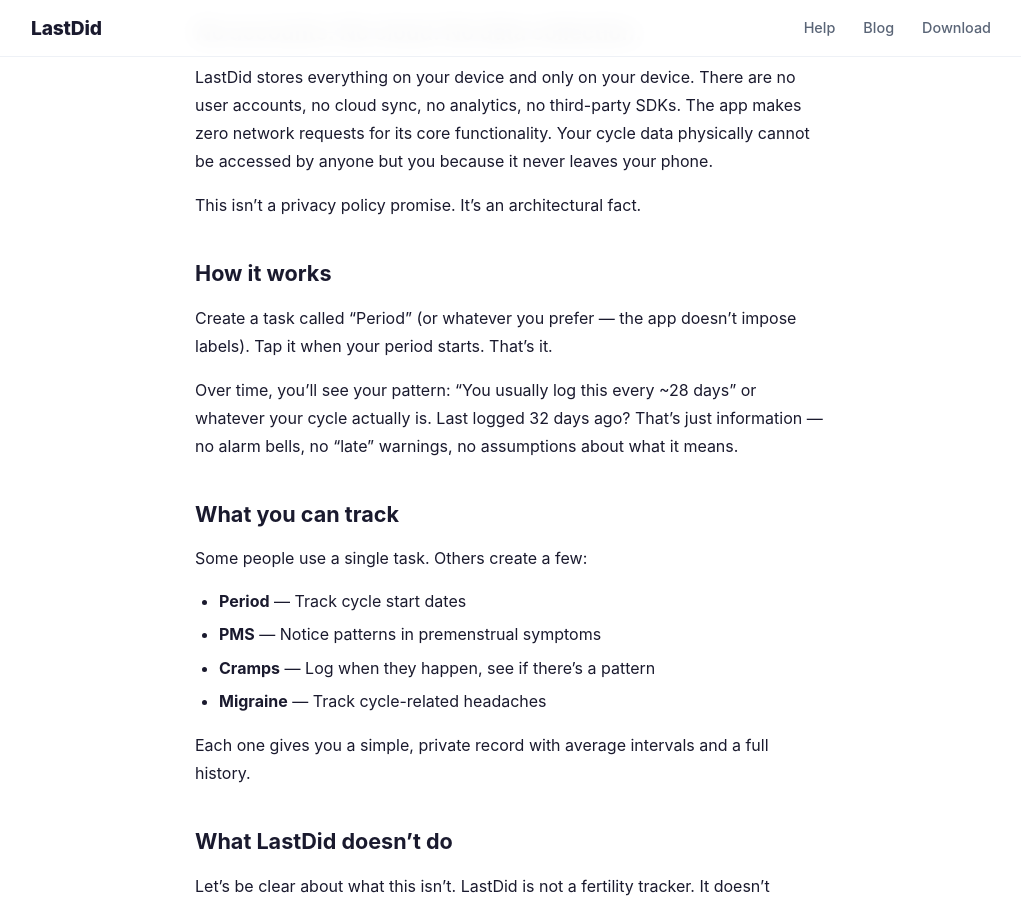
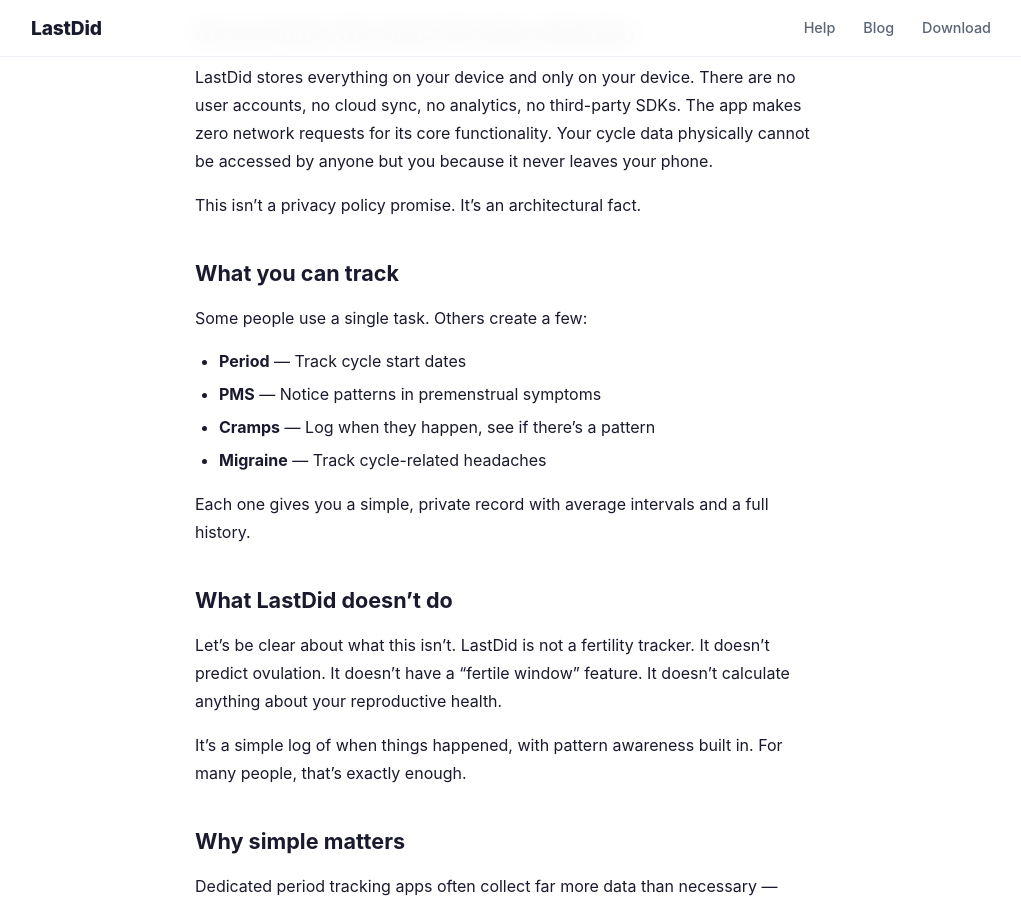
Before and after one commit to jbrake/lastdid-site, a Jekyll site: the page built from _posts/2026-04-08-a-period-tracker-that-doesnt-overshare.md, in a window 1280 px wide and 900 px high, scrolled down 440 px. Shown: the whole window, without its empty margins (129-1150 px from the left). Built offline with Jekyll 4.4.1, drawn with Linux system fonts in a browser that asks for light colours.

Commit message:
Remove condescending how-it-works section from period tracker post
Co-Authored-By: Claude Opus 4.6 (1M context) <noreply@anthropic.com>

```diff
--- a/_posts/2026-04-08-a-period-tracker-that-doesnt-overshare.md
+++ b/_posts/2026-04-08-a-period-tracker-that-doesnt-overshare.md
@@ -14,12 +14,6 @@ LastDid offers a radically simple alternative.
 LastDid stores everything on your device and only on your device. There are no user accounts, no cloud sync, no analytics, no third-party SDKs. The app makes zero network requests for its core functionality. Your cycle data physically cannot be accessed by anyone but you because it never leaves your phone.
 
 This isn't a privacy policy promise. It's an architectural fact.
-
-## How it works
-
-Create a task called "Period" (or whatever you prefer — the app doesn't impose labels). Tap it when your period starts. That's it.
-
-Over time, you'll see your pattern: "You usually log this every ~28 days" or whatever your cycle actually is. Last logged 32 days ago? That's just information — no alarm bells, no "late" warnings, no assumptions about what it means.
 
 ## What you can track
 
```
